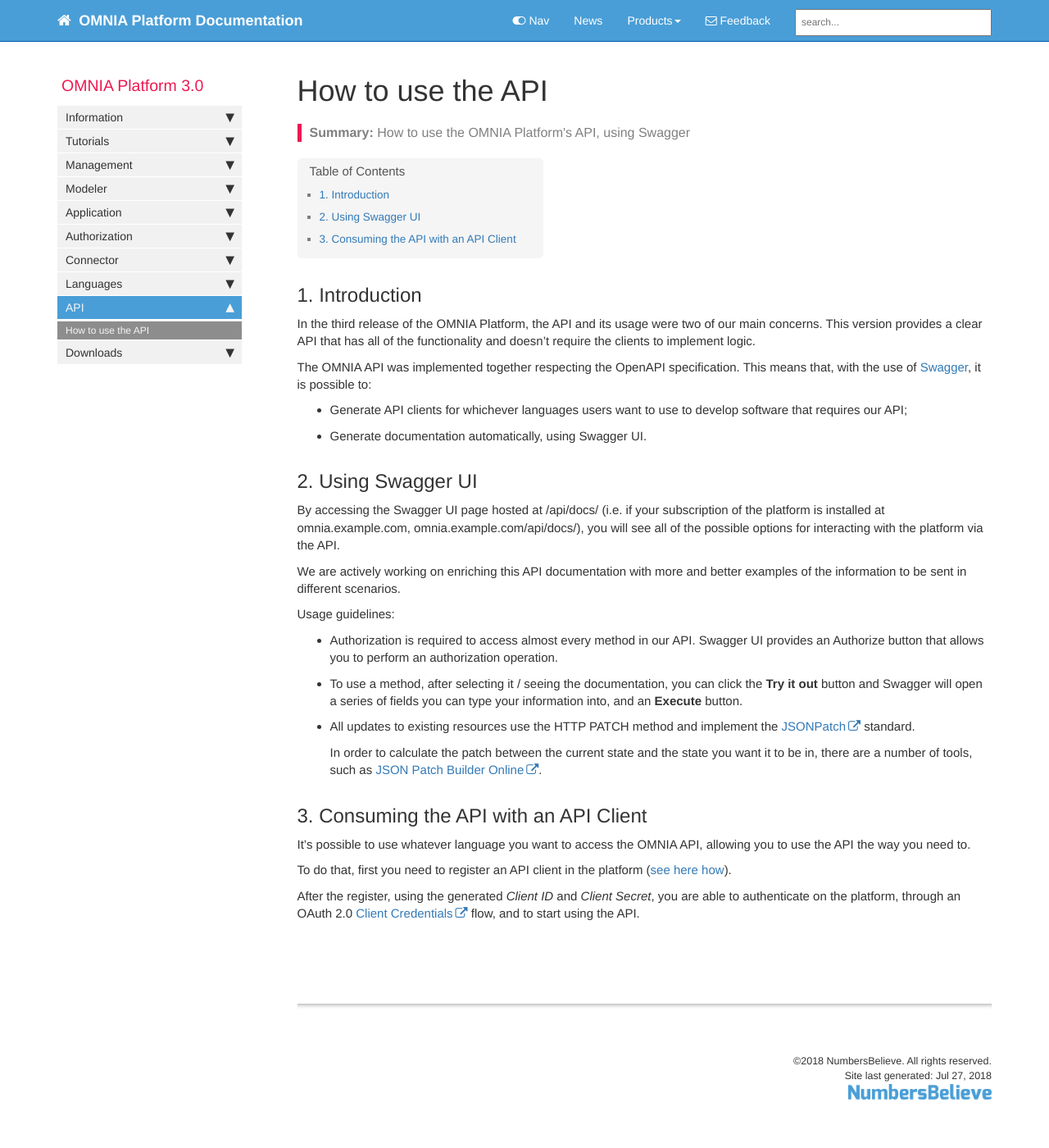
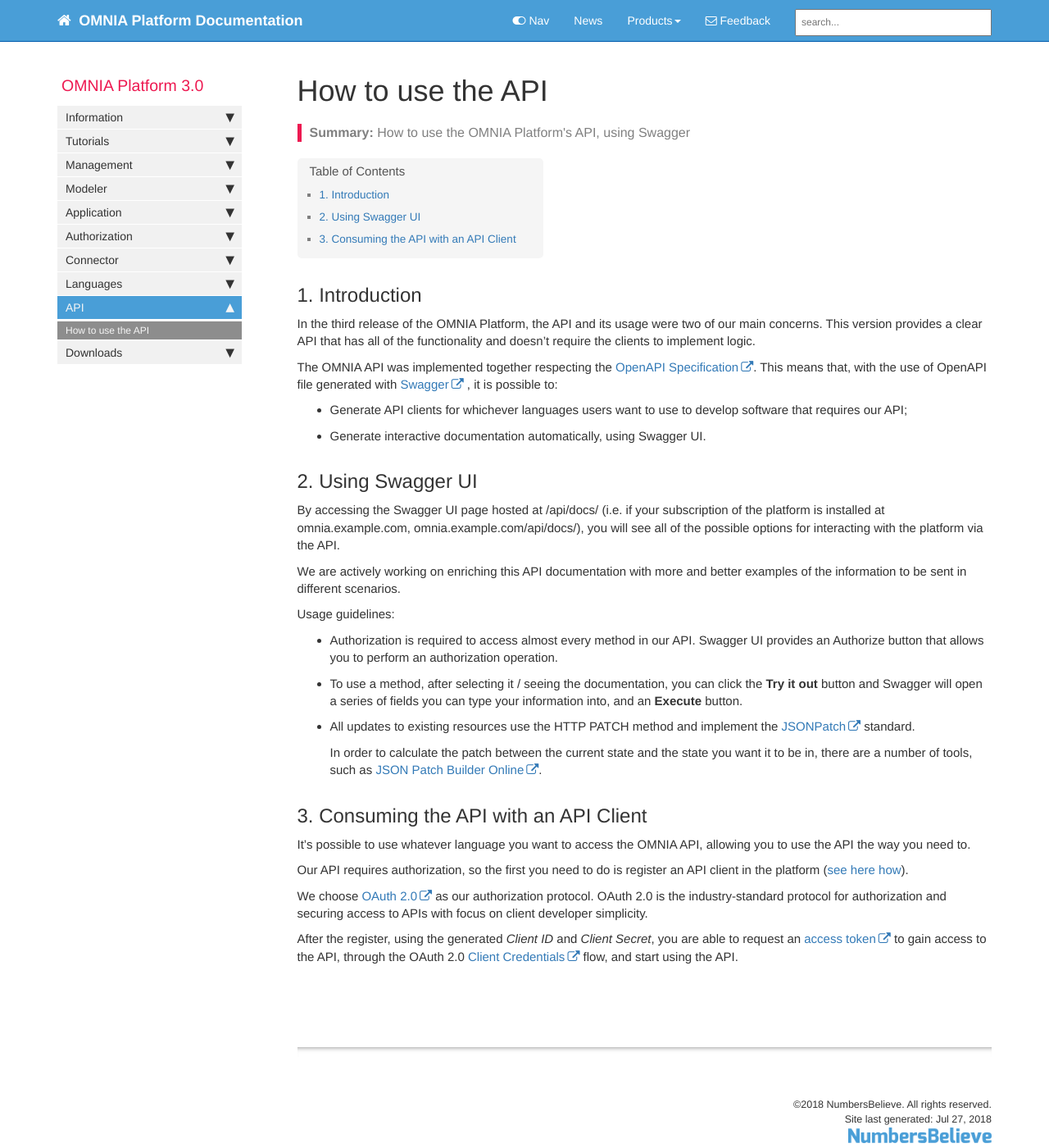
Before and after one commit to daniel8lopes/omnia3, a Jekyll site: the page built from docs/pages/omnia3/API/omnia3_api_swagger.md, in a window 1280 px wide and 1400 px high. Shown: the whole window at 82% size. Built offline with Jekyll 4.4.1, drawn with Linux system fonts in a browser that asks for light colours; nearby versions of some CDN libraries; comment, search, counter and statistics services are not loaded.

Commit message:
Changed API doc

```diff
--- a/docs/pages/omnia3/API/omnia3_api_swagger.md
+++ b/docs/pages/omnia3/API/omnia3_api_swagger.md
@@ -10,9 +10,9 @@ folder: omnia3
 ## 1. Introduction
 In the third release of the OMNIA Platform, the API and its usage were two of our main concerns. This version provides a clear API that has all of the functionality and doesn't require the clients to implement logic.
 
-The OMNIA API was implemented together respecting the OpenAPI specification. This means that, with the use of [Swagger](swagger.io), it is possible to:
+The OMNIA API was implemented together respecting the [OpenAPI Specification](https://swagger.io/specification/). This means that, with the use of OpenAPI file generated with [Swagger](https://swagger.io/docs/specification/about/) , it is possible to:
 - Generate API clients for whichever languages users want to use to develop software that requires our API;
-- Generate documentation automatically, using Swagger UI.
+- Generate interactive documentation automatically, using Swagger UI.
 
 ## 2. Using Swagger UI
 
@@ -30,6 +30,8 @@ Usage guidelines:
 ## 3. Consuming the API with an API Client
 It's possible to use whatever language you want to access the OMNIA API, allowing you to use the API the way you need to.
 
-To do that, first you need to register an API client in the platform ([see here how](omnia3_management_introduction.html#4-api-clients)).
+Our API requires authorization, so the first you need to do is register an API client in the platform ([see here how](omnia3_management_introduction.html#4-api-clients)).
 
-After the register, using the generated _Client ID_ and _Client Secret_, you are able to authenticate on the platform, through an OAuth 2.0 [Client Credentials](https://tools.ietf.org/html/rfc6749#section-1.3.4) flow, and to start using the API.
+We choose [OAuth 2.0](https://www.oauth.com/) as our authorization protocol. OAuth 2.0 is the industry-standard protocol for authorization and securing access to APIs with focus on client developer simplicity.
+
+After the register, using the generated _Client ID_ and _Client Secret_, you are able to request an [access token](https://www.oauth.com/oauth2-servers/access-tokens/) to gain access to the API, through the OAuth 2.0 [Client Credentials](https://tools.ietf.org/html/rfc6749#section-1.3.4) flow, and start using the API.
```
